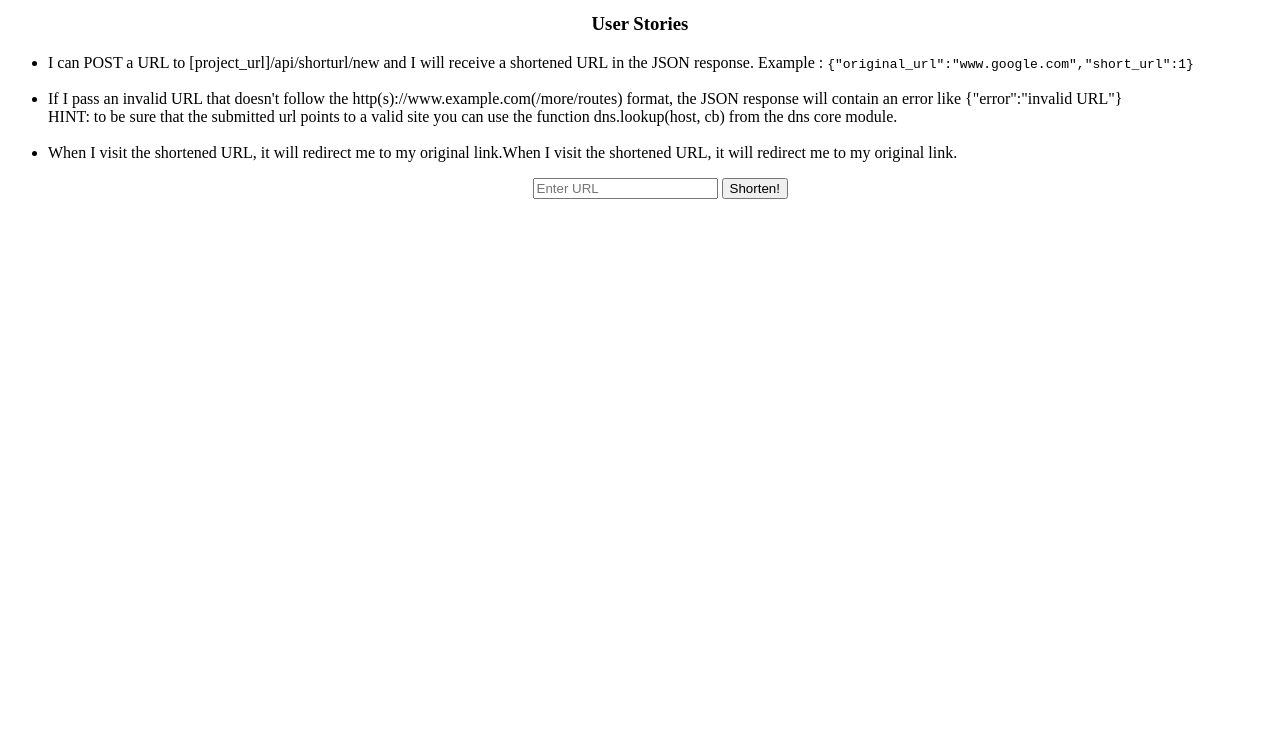
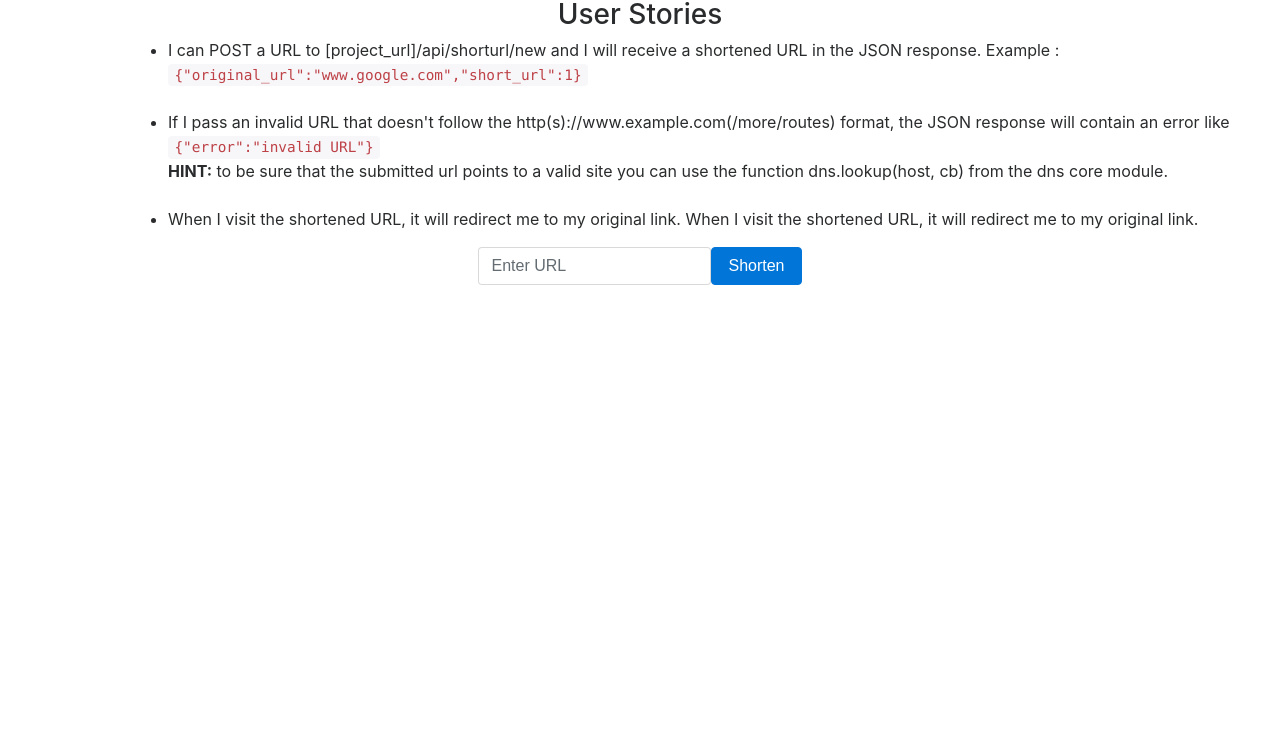
Before and after one commit to rmonastra/urlshortener, a website: page public/index.html in a window 1280 px wide. Shown: the part 53-800 px from the top of the page. Drawn offline with nearby package versions, Linux system fonts and the light colour scheme; a script that the page names is missing.

Commit message:
2nd changes

```diff
--- a/public/index.html
+++ b/public/index.html
@@ -2,25 +2,30 @@
 <html>
 
 <head>
+    <meta name="viewport" content="width=device-width, initial-scale=1, shrink-to-fit=no">
     <link rel="stylesheet" type="text/css" href="main.css">
+    <link rel="stylesheet" href="https://maxcdn.bootstrapcdn.com/bootstrap/4.0.0-alpha.6/css/bootstrap.min.css" integrity="sha384-rwoIResjU2yc3z8GV/NPeZWAv56rSmLldC3R/AZzGRnGxQQKnKkoFVhFQhNUwEyJ" crossorigin="anonymous">
+    <script src="https://code.jquery.com/jquery-3.1.1.slim.min.js" integrity="sha384-A7FZj7v+d/sdmMqp/nOQwliLvUsJfDHW+k9Omg/a/EheAdgtzNs3hpfag6Ed950n" crossorigin="anonymous"></script>
+    <script src="https://cdnjs.cloudflare.com/ajax/libs/tether/1.4.0/js/tether.min.js" integrity="sha384-DztdAPBWPRXSA/3eYEEUWrWCy7G5KFbe8fFjk5JAIxUYHKkDx6Qin1DkWx51bBrb" crossorigin="anonymous"></script>
+    <script src="https://maxcdn.bootstrapcdn.com/bootstrap/4.0.0-alpha.6/js/bootstrap.min.js" integrity="sha384-vBWWzlZJ8ea9aCX4pEW3rVHjgjt7zpkNpZk+02D9phzyeVkE+jo0ieGizqPLForn" crossorigin="anonymous"></script>
 </head>
 
 <body>
     <h1>URL SHORTENER</h1>
     <h3>User Stories</h3>
 
-    <ul>
+    <ul id="ul">
         <li>I can POST a URL to [project_url]/api/shorturl/new and I will receive a shortened URL in the JSON response. Example : <code>{"original_url":"www.google.com","short_url":1}</code></li>
         <br>
-        <li>If I pass an invalid URL that doesn't follow the http(s)://www.example.com(/more/routes) format, the JSON response will contain an error like {"error":"invalid URL"}<br> HINT: to be sure that the submitted url points to a valid site you can use
-            the function dns.lookup(host, cb) from the dns core module.</li>
+        <li>If I pass an invalid URL that doesn't follow the http(s)://www.example.com(/more/routes) format, the JSON response will contain an error like <code>{"error":"invalid URL"}</code><br> <b>HINT:</b> to be sure that the submitted url points to a valid
+            site you can use the function dns.lookup(host, cb) from the dns core module.</li>
         <br>
-        <li>When I visit the shortened URL, it will redirect me to my original link.When I visit the shortened URL, it will redirect me to my original link.</li>
+        <li>When I visit the shortened URL, it will redirect me to my original link. When I visit the shortened URL, it will redirect me to my original link.</li>
     </ul>
-    <div>
-        <input id="input" placeholder="Enter URL">
-        <button>Shorten!</button>
-    </div>
+    <form id="inputBox" form class="form-inline justify-content-center ">
+        <input type="url" class="form-control" id="enterUrl" placeholder="Enter URL">
+        <button class="btn btn-primary">Shorten</button>
+    </form>
 </body>
 
 </html>
--- a/public/main.css
+++ b/public/main.css
@@ -6,6 +6,11 @@ h3 {
     text-align: center;
 }
 
-#input {
-    margin-left: 41.5%;
+.form-inline {
+    display: block;
 }
+
+ul {
+    margin-left: 10%;
+    justify-content: center;
+}
```
Also changed, not shown: app.js (+4 -4 lines), package.json (+9 -1 lines).
